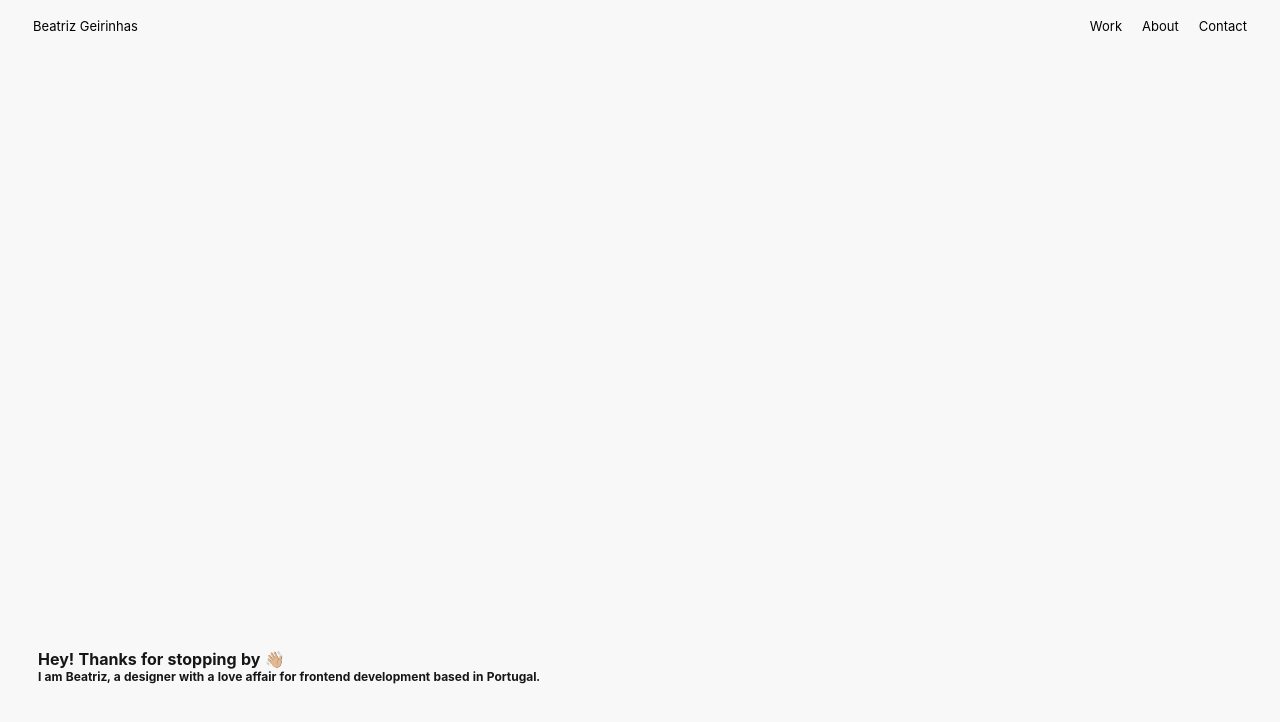
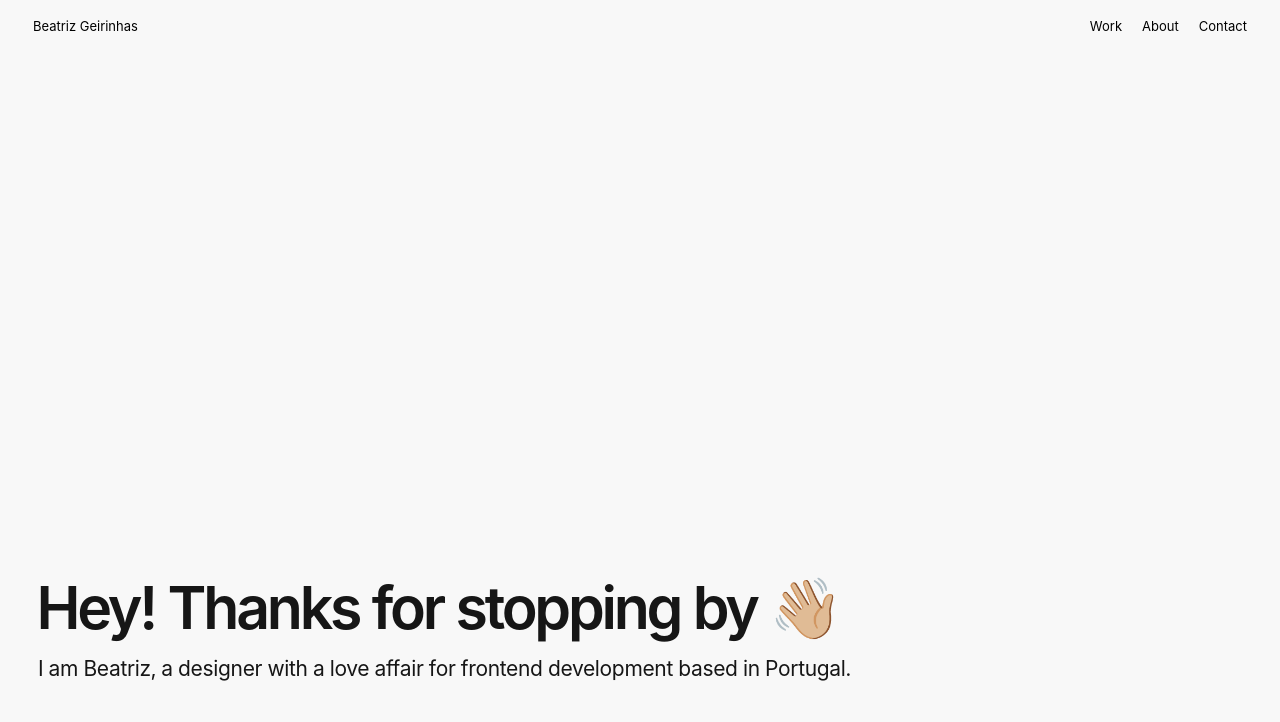
Before and after one commit to beatrizgeirinhas/portfolio, a Gatsby site: page / in a window 1280 px wide. Built offline with nearby package versions, Linux system fonts and the light colour scheme; Gatsby itself is replaced by a stand-in of ours.

Commit message:
stitches

```diff
--- /dev/null
+++ b/gatsby-ssr.js
@@ -0,0 +1,13 @@
+import * as React from "react";
+import { getCssText } from "./stitches.config";
+
+export const onRenderBody = ({ setHeadComponents }) => {
+  setHeadComponents([
+    <style
+      id="stitches"
+      dangerouslySetInnerHTML={{
+        __html: getCssText(),
+      }}
+    />,
+  ]);
+};
--- a/package.json
+++ b/package.json
@@ -16,8 +16,10 @@
   },
   "dependencies": {
     "@fontsource/inter": "^4.5.4",
+    "@stitches/react": "^1.2.6",
     "gatsby": "^4.7.1",
     "gatsby-plugin-styled-components": "^5.7.0",
+    "gatsby-theme-stitches": "^1.0.0",
     "react": "^17.0.1",
     "react-dom": "^17.0.1",
     "styled-components": "^5.3.3"
--- a/src/components/Subtitle/Subtitle.js
+++ b/src/components/Subtitle/Subtitle.js
@@ -3,8 +3,7 @@ import { StyledText } from "../Text/Text";
 
 const Subtitle = ({ children }) => (
   <StyledText
-    as="h2"
-    weight={500}
+    as="h1"
     size={{
       "@initial": "5",
       "@bp2": "6",
--- a/src/components/Text/Text.js
+++ b/src/components/Text/Text.js
@@ -1,8 +1,131 @@
-import styled from "styled-components";
+import { styled } from "../../../stitches.config";
 
-export const StyledText = styled.span`
+const DEFAULT_TAG = "span";
+
+export const StyledText = styled(DEFAULT_TAG, {
   // Reset
-  margin: 0;
-  font-variant-numeric: tabular-nums;
-  display: block;
-`;
+  lineHeight: "1",
+  margin: "0",
+  fontWeight: 400,
+  fontVariantNumeric: "tabular-nums",
+  display: "block",
+
+  variants: {
+    size: {
+      1: {
+        fontSize: "$1",
+      },
+      2: {
+        fontSize: "$2",
+      },
+      3: {
+        fontSize: "$3",
+      },
+      4: {
+        fontSize: "$4",
+      },
+      5: {
+        fontSize: "$5",
+        lineHeight: "28.5px",
+        letterSpacing: "-.015em",
+      },
+      6: {
+        fontSize: "$6",
+        lineHeight: "31.5px",
+        letterSpacing: "-.016em",
+      },
+      7: {
+        fontSize: "$7",
+        letterSpacing: "-.031em",
+        textIndent: "-.005em",
+      },
+      8: {
+        fontSize: "$8",
+        lineHeight: "52.5px",
+        letterSpacing: "-.034em",
+        textIndent: "-.018em",
+      },
+      9: {
+        fontSize: "$9",
+        lineHeight: "88.5px",
+        letterSpacing: "-.055em",
+        textIndent: "-.025em",
+      },
+    },
+    variant: {
+      red: {
+        color: "$red900",
+      },
+      crimson: {
+        color: "$crimson900",
+      },
+      pink: {
+        color: "$pink900",
+      },
+      purple: {
+        color: "$purple900",
+      },
+      violet: {
+        color: "$violet900",
+      },
+      indigo: {
+        color: "$indigo900",
+      },
+      blue: {
+        color: "$blue900",
+      },
+      cyan: {
+        color: "$cyan900",
+      },
+      teal: {
+        color: "$teal900",
+      },
+      green: {
+        color: "$green900",
+      },
+      lime: {
+        color: "$lime900",
+      },
+      yellow: {
+        color: "$yellow900",
+      },
+      orange: {
+        color: "$orange900",
+      },
+      gold: {
+        color: "$gold900",
+      },
+      bronze: {
+        color: "$bronze900",
+      },
+      gray: {
+        color: "$slate900",
+      },
+      contrast: {
+        color: "$hiContrast",
+      },
+    },
+    weight: {
+      400: {
+        fontWeight: 400,
+      },
+      500: {
+        fontWeight: 500,
+      },
+      600: {
+        fontWeight: 600,
+      },
+      700: {
+        fontWeight: 700,
+      },
+      800: {
+        fontWeight: 800,
+      },
+    },
+  },
+  defaultVariants: {
+    size: "3",
+    variant: "contrast",
+    weight: "400",
+  },
+});
--- /dev/null
+++ b/stitches.config.js
@@ -0,0 +1,38 @@
+import { createStitches } from "@stitches/react";
+
+export const { styled, css, getCssText, theme } = createStitches({
+  theme: {
+    fonts: {
+      system: "system-ui",
+    },
+    colors: {
+      gray100: "hsl(0 0% 98.8%)",
+      gray200: "hsl(0 0% 96.0%)",
+      gray300: "hsl(0 0% 93.7%)",
+      gray400: "hsl(0 0% 92.0%)",
+      gray500: "hsl(0 0% 89.5%)",
+      gray600: "hsl(0 0% 85.2%)",
+      gray700: "hsl(0 0% 80.0%)",
+      gray800: "hsl(0 0% 56.1%)",
+      gray900: "hsl(0 0% 43.9%)",
+      gray1000: "hsl(0 0% 7%)",
+    },
+    fontSizes: {
+      1: "12px",
+      2: "13px",
+      3: "15px",
+      4: "17px",
+      5: "19px",
+      6: "21px",
+      7: "27px",
+      8: "35px",
+      9: "59px",
+    },
+  },
+  media: {
+    bp1: "(min-width: 520px)",
+    bp2: "(min-width: 900px)",
+    bp3: "(min-width: 1200px)",
+    bp4: "(min-width: 1800px)",
+  },
+});
```
Also changed, not shown: 1 other file.
